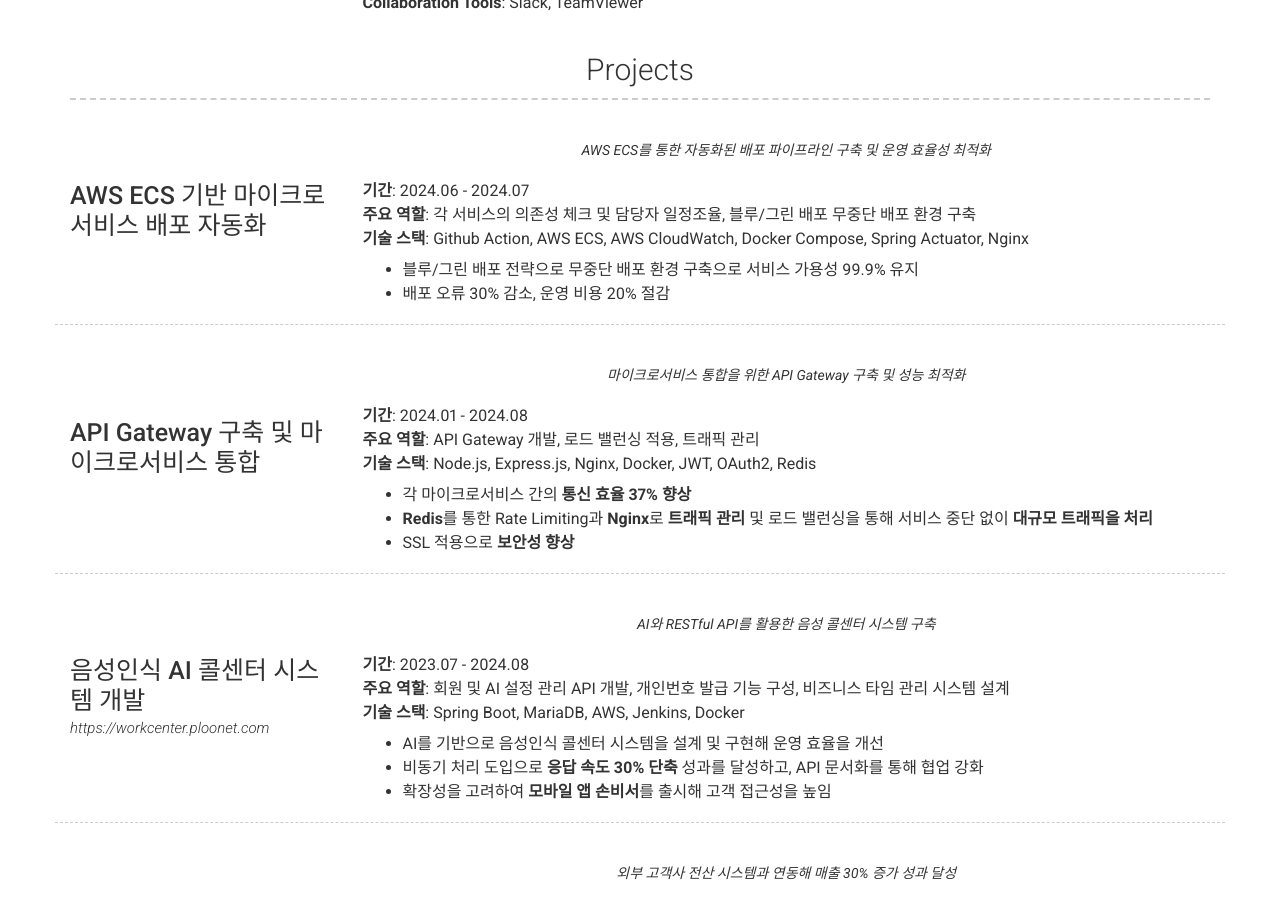
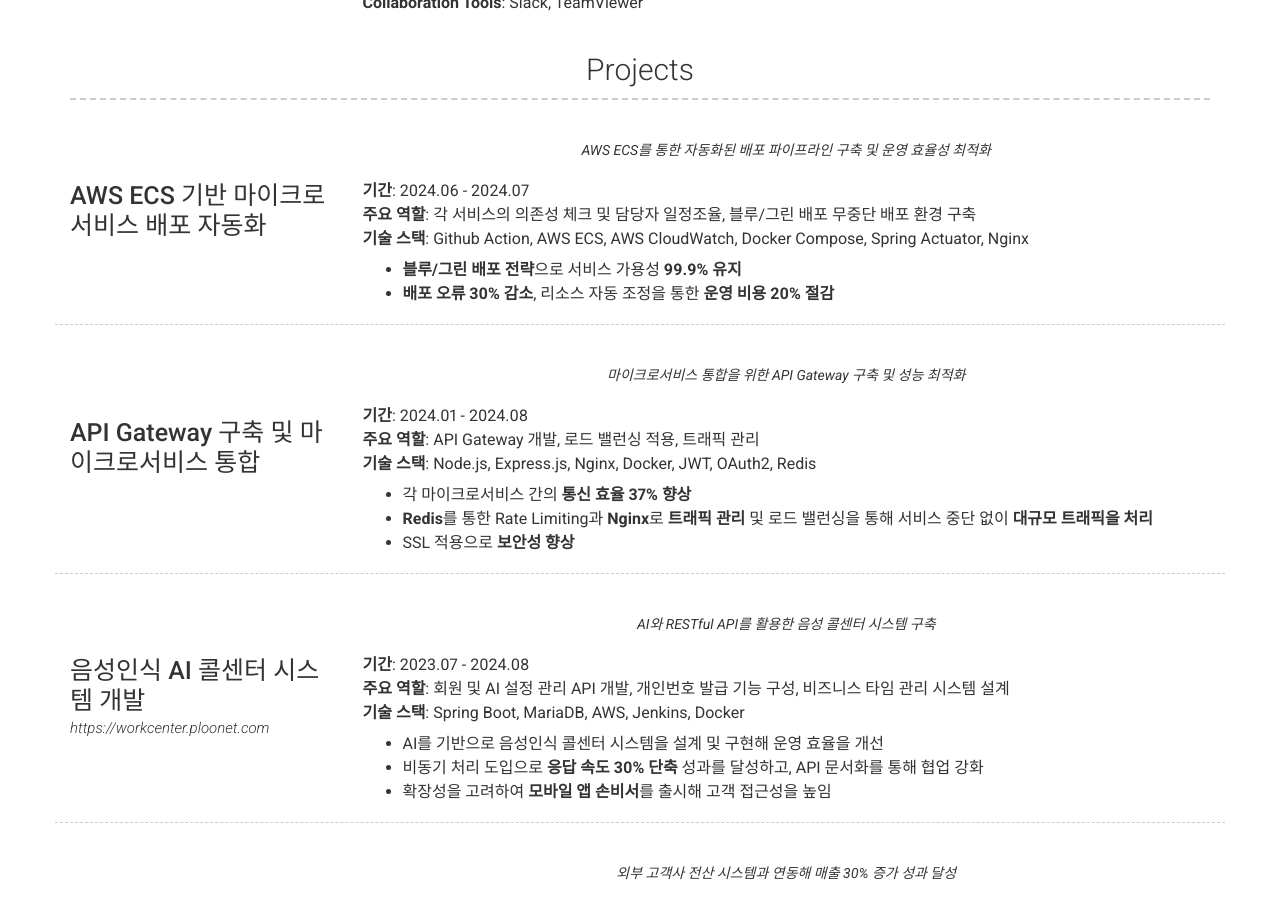
Before and after one commit to devnine-codes/devnine-codes.github.io, a Jekyll site: the page built from index.md, in a window 1280 px wide and 900 px high, scrolled down 1155 px. Built offline with Jekyll 4.4.1, drawn with Linux system fonts in a browser that asks for light colours; nearby versions of some CDN libraries; comment, search, counter and statistics services are not loaded.

Commit message:
ECS project 설명 수정

```diff
--- a/_config.yml
+++ b/_config.yml
@@ -111,8 +111,8 @@ content:
           **주요 역할**: 각 서비스의 의존성 체크 및 담당자 일정조율, 블루/그린 배포 무중단 배포 환경 구축
           **기술 스택**: Github Action, AWS ECS, AWS CloudWatch, Docker Compose, Spring Actuator, Nginx
 
-          - 블루/그린 배포 전략으로 무중단 배포 환경 구축으로 서비스 가용성 99.9% 유지
-          - 배포 오류 30% 감소, 운영 비용 20% 절감
+          - **블루/그린 배포 전략**으로 서비스 가용성 **99.9% 유지**
+          - **배포 오류 30% 감소**, 리소스 자동 조정을 통한 **운영 비용 20% 절감**
 
       - layout: left
         border: weak
```
